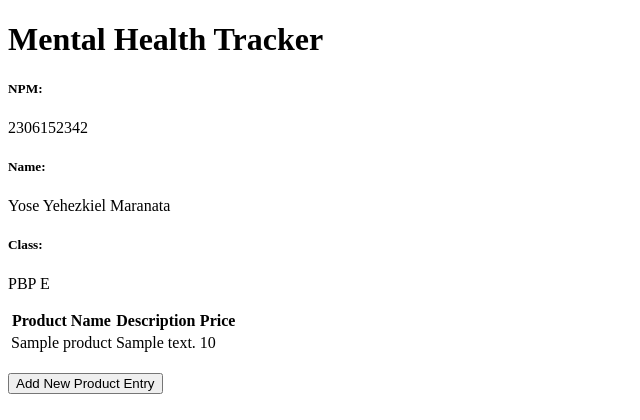
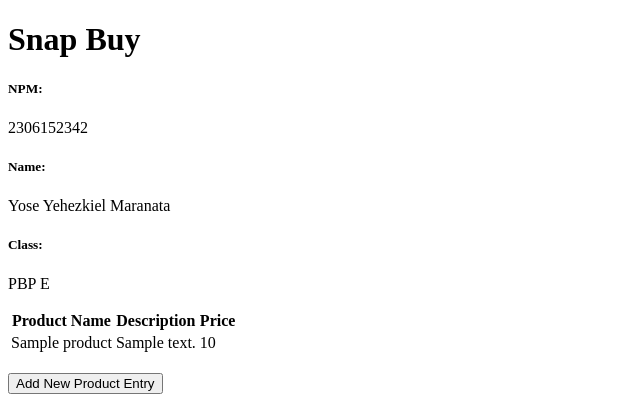
Before and after one commit to maskrio/snap_buy, a Django app: page / in a window 1280 px wide. Shown: the top 420 px of the page, without its empty margins (0-640 px from the left). Run offline with Django 5.2, Linux system fonts and the light colour scheme; tables that the repository leaves empty hold one stand-in row (values such as "Sample post").

Commit message:
fix template

```diff
--- a/main/templates/main.html
+++ b/main/templates/main.html
@@ -1,6 +1,6 @@
 {% extends 'base.html' %}
 {% block content %}
-<h1>Mental Health Tracker</h1>
+<h1>Snap Buy</h1>
 
 <h5>NPM: </h5>
 <p>{{ npm }}<p>
```
